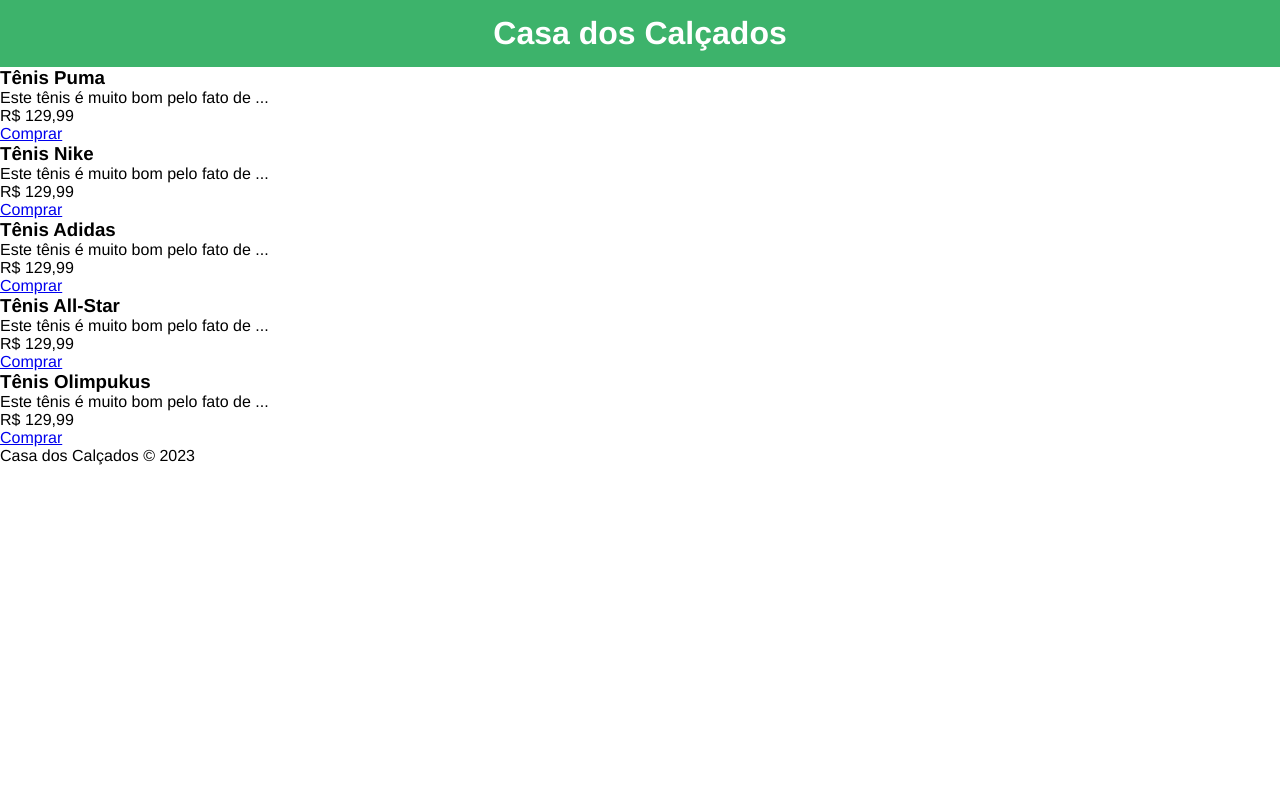
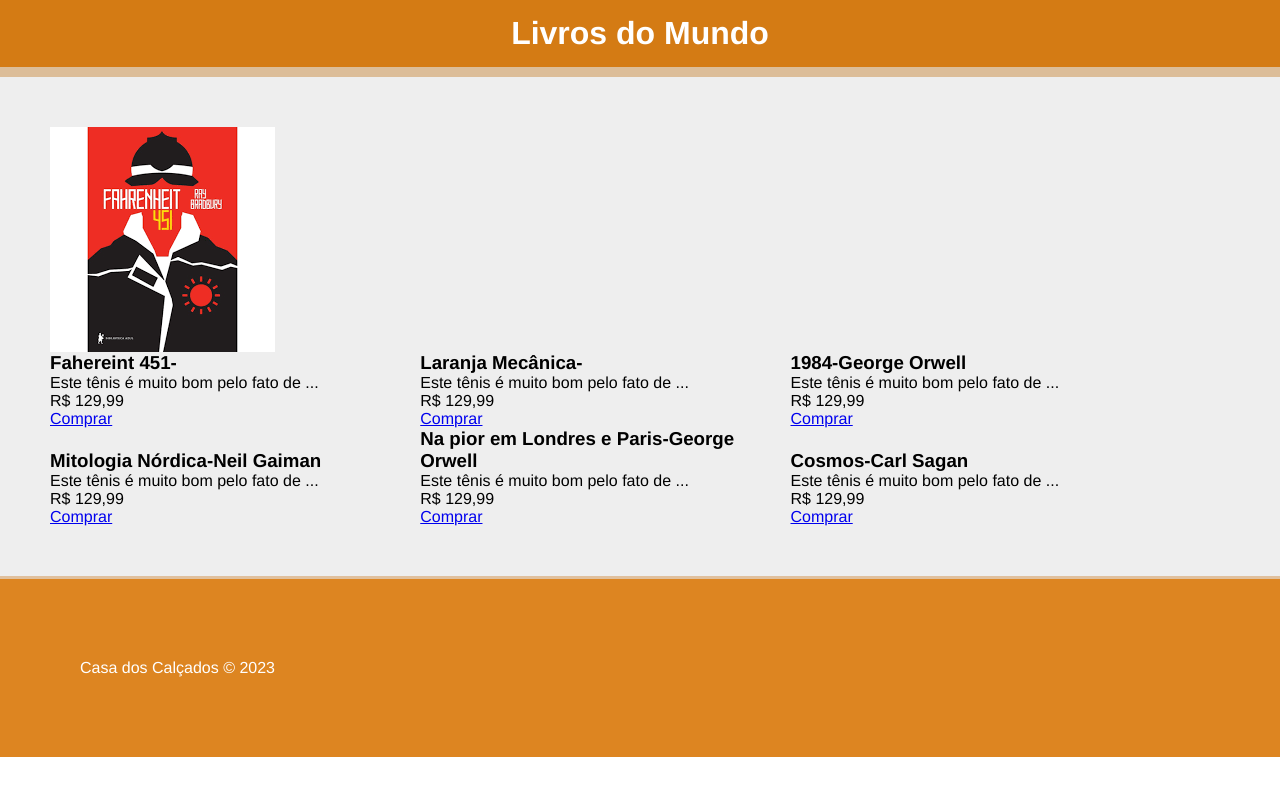
Before and after one commit to GuilhermeVeigaPedromilo/Srctestes, a plain HTML site: page SRC/index.html in a window 1280 px wide. Drawn offline with Linux system fonts and the light colour scheme.

Commit message:
Alteração 22/03/2023

```diff
--- a/SRC/index.html
+++ b/SRC/index.html
@@ -10,14 +10,15 @@
 <body>
      <!-- Cabeçalho -->
 	 <header>
-	  <h1>Casa dos Calçados</h1>
+	  <h1>Livros do Mundo</h1>
 	  </header>
 	  <!-- Grid de produtos -->
 	  <main class="container">
 	   <section class="product-container">
-	    <div class="card1">
+	    <div class="card">
 	     <div class="product-image" id="img-1">
-          <h3>Tênis Puma</h3>
+        <img src="Faherenheit451.jpeg">
+          <h3>Fahereint 451-</h3>
             <p>Este tênis é muito bom pelo fato de ...<p>
             <p>
               R$
@@ -26,9 +27,9 @@
           <a href="#" class="bth">Comprar</a>
          </div>
         </div>
-		<div class="card2">
+		<div class="card">
 	     <div class="product-image" id="img-1">
-          <h3>Tênis Nike</h3>
+          <h3>Laranja Mecânica-</h3>
             <p>Este tênis é muito bom pelo fato de ...<p>
             <p>
               R$
@@ -37,9 +38,9 @@
           <a href="#" class="bth">Comprar</a>
          </div>
         </div>
-		<div class="card3">
+		<div class="card">
 	     <div class="product-image" id="img-1">
-          <h3>Tênis Adidas</h3>
+          <h3>1984-George Orwell</h3>
             <p>Este tênis é muito bom pelo fato de ...<p>
             <p>
               R$
@@ -48,9 +49,10 @@
           <a href="#" class="bth">Comprar</a>
          </div>
         </div>
-		<div class="card4">
+		<div class="card">
 	     <div class="product-image" id="img-1">
-          <h3>Tênis All-Star</h3>
+        <img src="">
+          <h3>Mitologia Nórdica-Neil Gaiman</h3>
             <p>Este tênis é muito bom pelo fato de ...<p>
             <p>
               R$
@@ -59,9 +61,9 @@
           <a href="#" class="bth">Comprar</a>
          </div>
         </div>
-		<div class="card5">
+		<div class="card">
 	     <div class="product-image" id="img-1">
-          <h3>Tênis Olimpukus</h3>
+          <h3>Na pior em Londres e Paris-George Orwell</h3>
             <p>Este tênis é muito bom pelo fato de ...<p>
             <p>
               R$
@@ -70,7 +72,19 @@
           <a href="#" class="bth">Comprar</a>
          </div>
         </div>
+        <div class="card">
+          <div class="product-image" id="img-1">
+             <h3>Cosmos-Carl Sagan</h3>
+               <p>Este tênis é muito bom pelo fato de ...<p>
+               <p>
+                 R$
+           <span class="bold">129,99</span>
+               </p>
+             <a href="#" class="bth">Comprar</a>
+            </div>
+           </div>
        </section>
+       </main>
      <!-- Rodapé -->
 	 <footer>
       <p>Casa dos Calçados © 2023
--- a/SRC/style.css
+++ b/SRC/style.css
@@ -2,10 +2,29 @@
 
 /*Cabeçalho*/
 header{
-	background-color: #3db36b;
+	background-color: #d47b14;
 	color: #fff;
 	padding:15px;
 	text-align: center;
+	border-bottom: 10px solid #e2e2e2a4;
 }
 
 /*Grid de produtos*/
+.container{
+	background-color: #eeeeee;
+	min-height: 60vh;
+	padding: 50px;
+}
+
+.card{
+	width: 31%;
+	display: inline-block;
+}
+
+/*Rodapé*/
+footer{
+	background-color: #dd8520fd;
+	color: #fff;
+	border-top: 3px solid #e2e2e2a4;
+	padding: 80px;
+}
```
Also changed, not shown: SRC/All Star.jpeg (added), SRC/Faherenheit451.jpeg (added), 1 other file.
